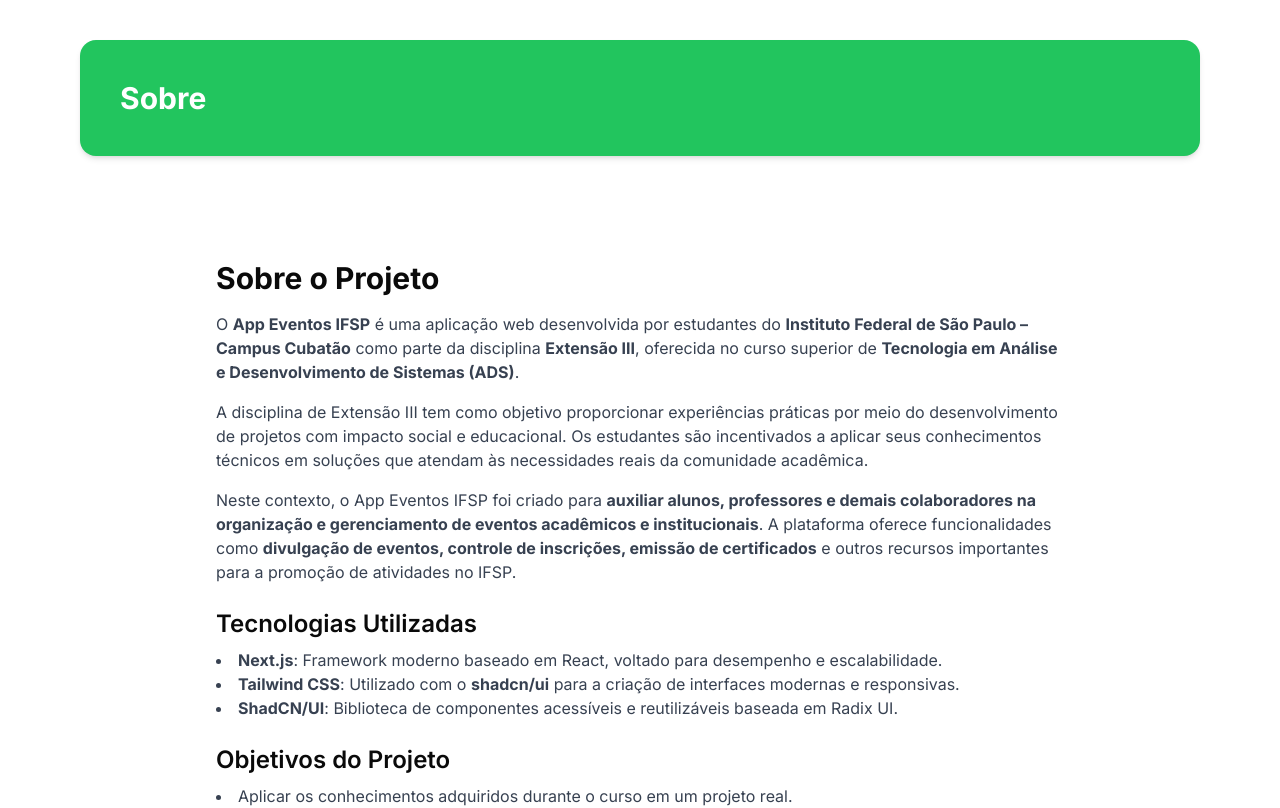
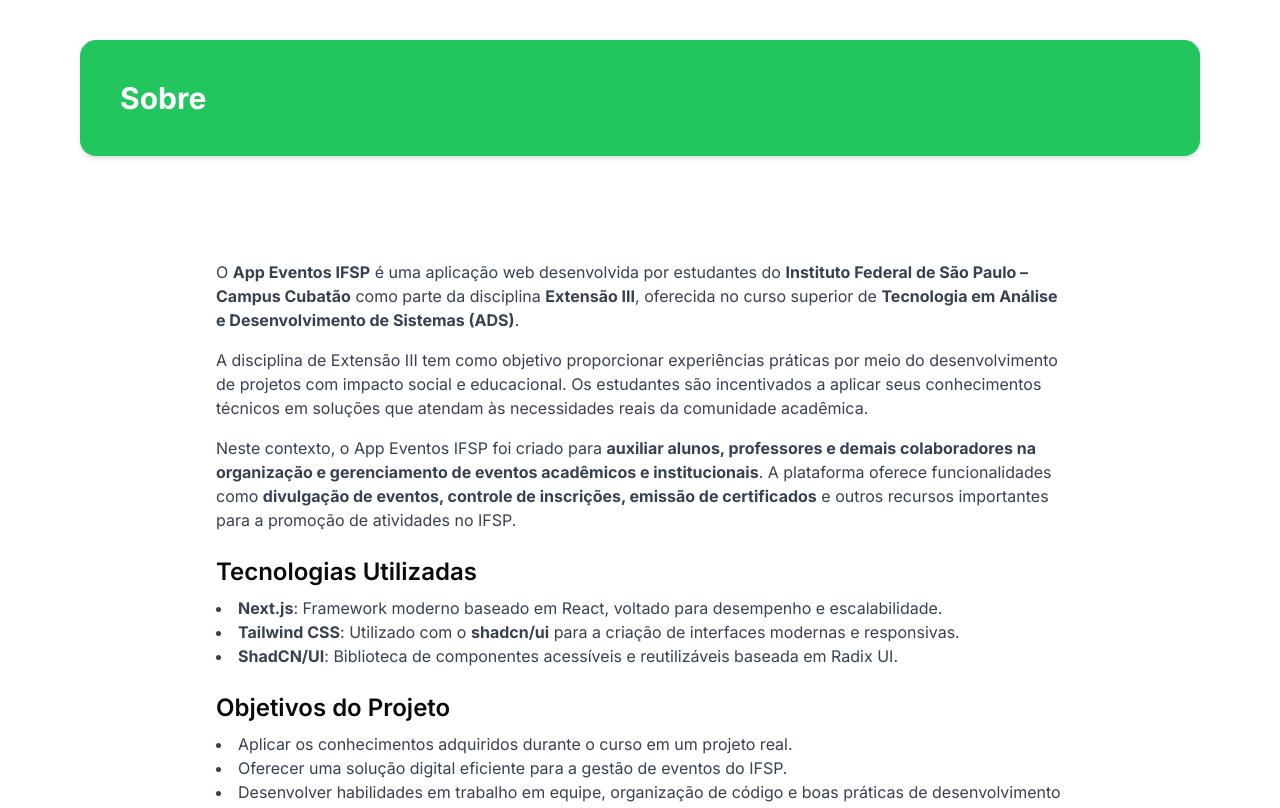
Before and after one commit to giovanne-aquino/app-eventos-IFSP, a Next.js app: page /about in a window 1280 px wide. Shown: the top 808 px of the page. Built offline with nearby package versions, Linux system fonts and the light colour scheme.

Commit message:
Ajuste na Tela Sobre

```diff
--- a/src/components/About.jsx
+++ b/src/components/About.jsx
@@ -11,7 +11,6 @@
 </div>
 
       <div className="p-6 max-w-4xl mx-auto">
-        <h1 className="text-3xl font-bold mb-4">Sobre o Projeto</h1>
         <p className="mb-4 text-gray-700">
           O <strong>App Eventos IFSP</strong> é uma aplicação web desenvolvida por estudantes do <strong>Instituto Federal de São Paulo – Campus Cubatão</strong> como parte da disciplina <strong>Extensão III</strong>, oferecida no curso superior de <strong>Tecnologia em Análise e Desenvolvimento de Sistemas (ADS)</strong>.
         </p>
```
